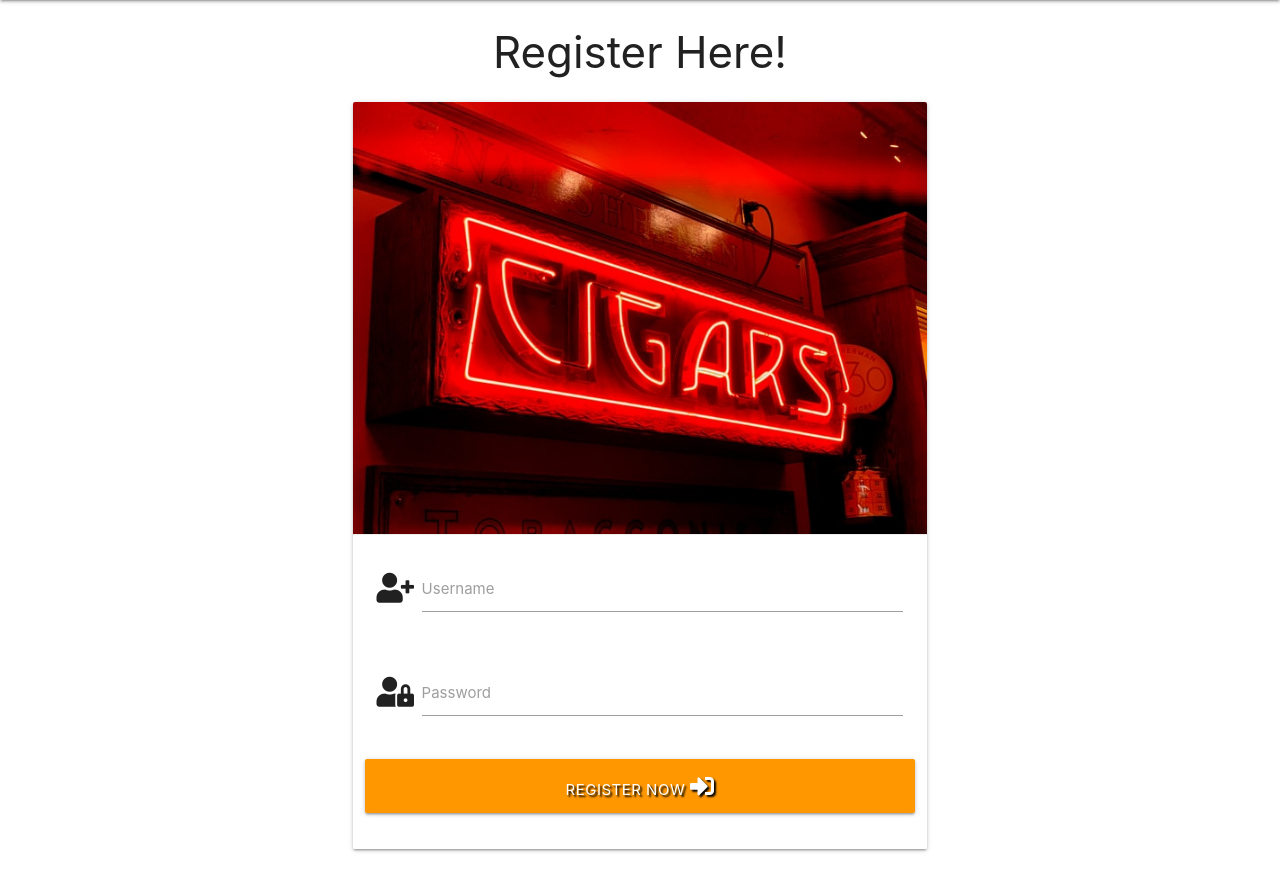
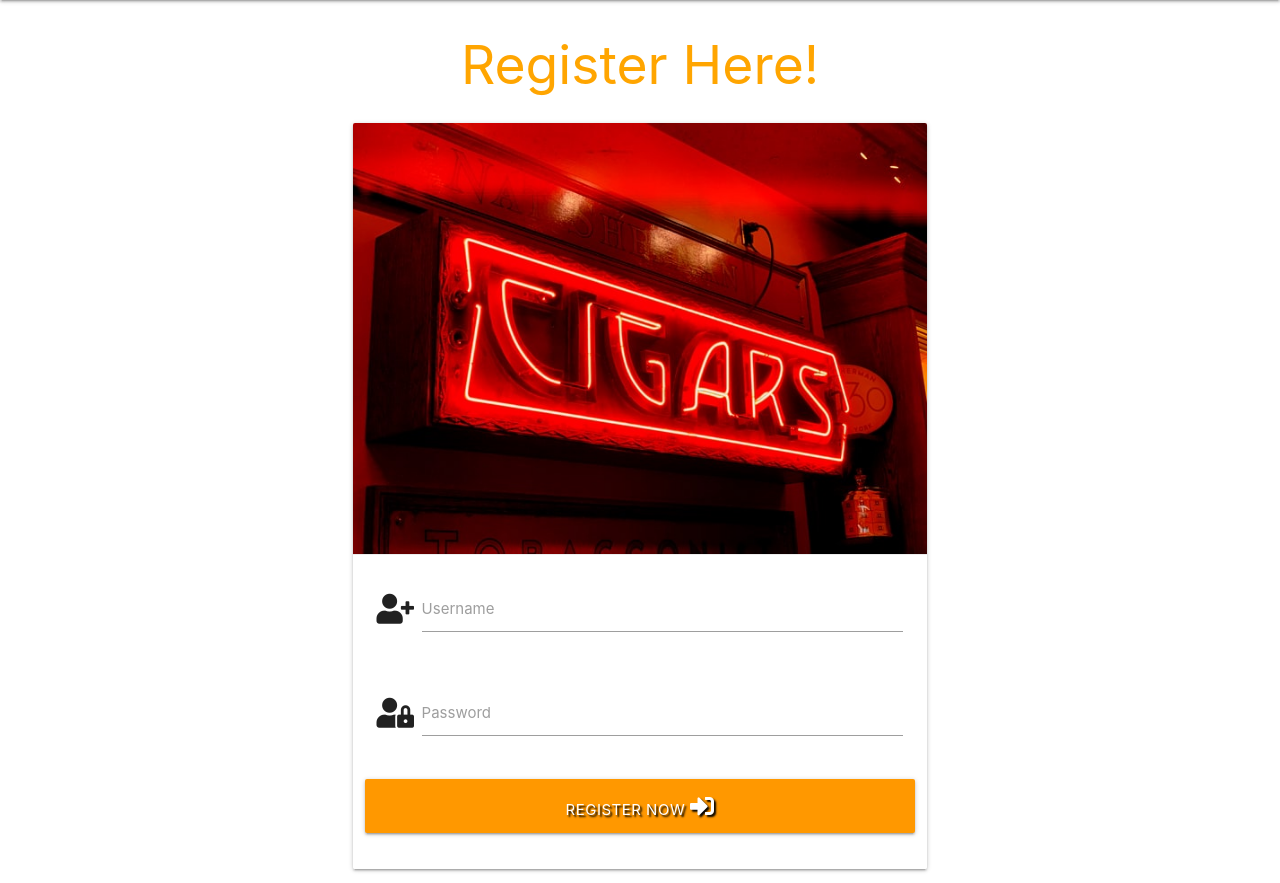
Before and after one commit to Code-Institute-Submissions/cigarist, a Flask app: page /register in a window 1280 px wide. Shown: the part 64-947 px from the top of the page. Before the commit the page ends 916 px from the top, so only its background shows below. Run offline with Flask 2, Linux system fonts and the light colour scheme; some libraries are stand-ins or nearby versions.

```diff
--- a/templates/register.html
+++ b/templates/register.html
@@ -2,7 +2,7 @@
 {% block content %}
 
     <!-- H3 Heading -->
-    <h3 class="center-align">Register Here!</h3>
+    <h2 class="center-align text-color">Register Here!</h2>
 
     <div class="row">
         <form class="col s12 m8 offset-m2" method="POST" action="{{ url_for('register') }}">
```
